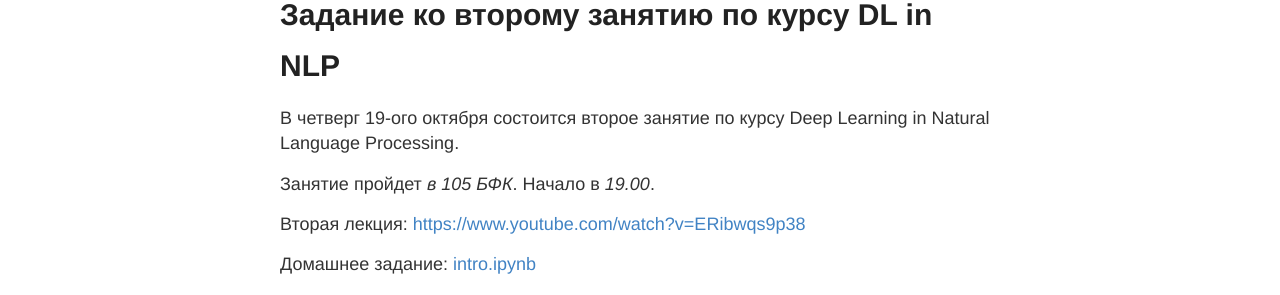
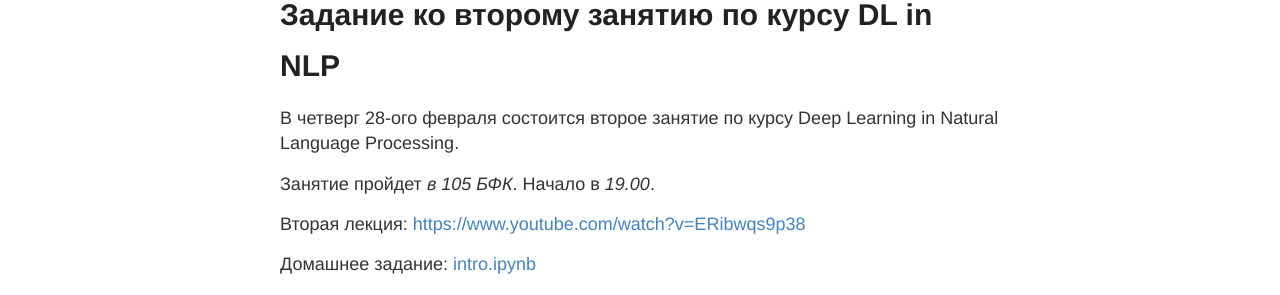
Before and after one commit to deepmipt/edu, a Jekyll site: the page built from _posts/2018-02-24-nlp22.md, in a window 1280 px wide. Shown: the part 215-510 px from the top of the page. Built offline with Jekyll 4.4.1, drawn with Linux system fonts in a browser that asks for light colours.

Commit message:
FIX: data fixed

```diff
--- a/_posts/2018-02-24-nlp22.md
+++ b/_posts/2018-02-24-nlp22.md
@@ -3,7 +3,7 @@ layout: post
 title: Задание ко второму занятию по курсу DL in NLP
 ---
 
-В четверг 19-ого октября состоится второе занятие по курсу Deep Learning in Natural Language Processing.
+В четверг 28-ого февраля состоится второе занятие по курсу Deep Learning in Natural Language Processing.
 
 Занятие пройдет _в 105 БФК_. Начало в _19.00_.
 
```
